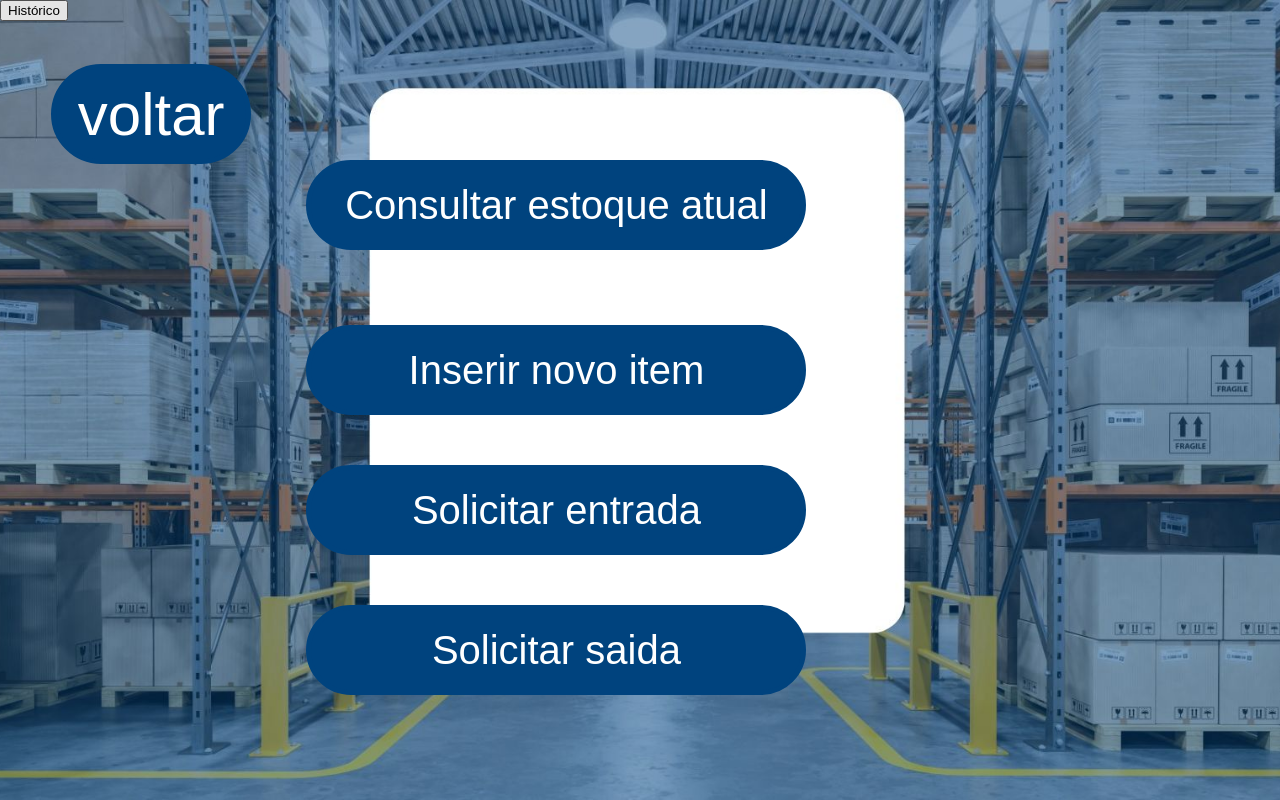
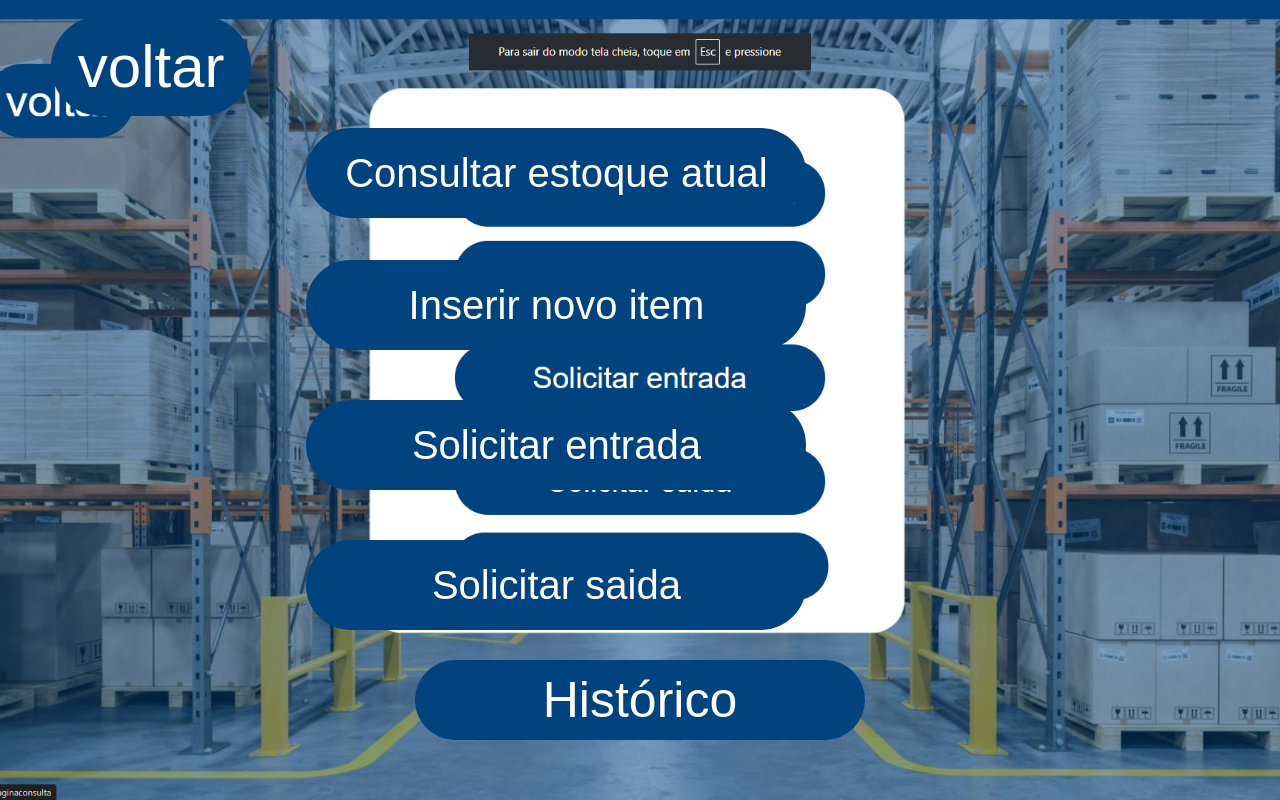
Before and after one commit to Rafa1114/Rayan-gay, a Flask app: page /menu in a window 1280 px wide. Run offline with Flask 3, Linux system fonts and the light colour scheme.

Commit message:
minha alteração

```diff
--- a/app.py
+++ b/app.py
@@ -72,6 +72,11 @@ def adicionaritem():
         (nome, descricao, qtd, preco)
     )
 
+    cursor.execute(
+        "INSERT INTO historico (nome, tipo, quantidade) VALUES (%s, %s, %s)",
+        (nome, "Entrada", qtd)
+    )
+
     banco.commit()
 
     cursor.close()
@@ -100,10 +105,15 @@ def excluir(id):
     banco = conectar()
     cursor = banco.cursor()
 
+    cursor.execute("SELECT nome, qtd FROM objetos WHERE id = %s", (id,))
+    objeto = cursor.fetchone()
+
     cursor.execute(
-        "DELETE FROM objetos WHERE id = %s",
-        (id,)
+        "INSERT INTO historico (nome, tipo, quantidade) VALUES (%s, %s, %s)",
+        (objeto[0], "Saída", objeto[1])
     )
+
+    cursor.execute("DELETE FROM objetos WHERE id = %s", (id,))
 
     banco.commit()
 
--- a/static/codigos/style2.css
+++ b/static/codigos/style2.css
@@ -1,5 +1,5 @@
 body{
-    background-image: url(img1/fundo3.jpg) ;
+    background-image: url(../img/Historico.png) ;
      margin: 0;
     min-height: 100vh;
     height: 100vh;
@@ -11,7 +11,7 @@ body{
 .consulta1{
     position: absolute;
 right: 37%;
-top: 20%;
+top: 16%;
 width: 500px;
 height: 90px;
 border: 3px;
@@ -37,7 +37,7 @@ font-size: 40px;
 .consulta2{
     position: absolute;
 right: 37%;
-top: 325px;
+top: 260px;
 width: 500px;
 height: 90px;
 border: 3px;
@@ -59,7 +59,7 @@ font-size: 40px;
 .consulta3{
     position: absolute;
 right: 37%;
-top: 465px;
+top: 400px;
 width: 500px;
 height: 90px;
 border: 3px;
@@ -83,7 +83,7 @@ font-size: 40px;
 .consulta4{
     position: absolute;
 right: 37%;
-top: 605px;
+top: 540px;
 width: 500px;
 height: 90px;
 border: 3px;
@@ -105,7 +105,7 @@ font-size: 40px;
 .voltar{
     position: absolute;
     left: 4%;
-    top: 8%;
+    top: 2%;
     background-color: #00437e;
     border: none;
     border:  5px solid #00437e;
@@ -118,3 +118,20 @@ font-size: 40px;
             border-radius: 50px;
 
 }
+
+.consulta5{
+    position: absolute;
+    width: 450px;
+    height: 80px;
+    left: 50%;
+    transform: translateX(-50%);
+    top: 660px;
+
+    background-color: #00437e;
+    color: white;
+    border: none;
+    border-radius: 50px;
+
+    font-size: 50px;
+    font-family: Arial, Helvetica, sans-serif;
+}
```
Also changed, not shown: static/style2.css (line endings or trailing spaces), templates/menu.html (line endings or trailing spaces).
